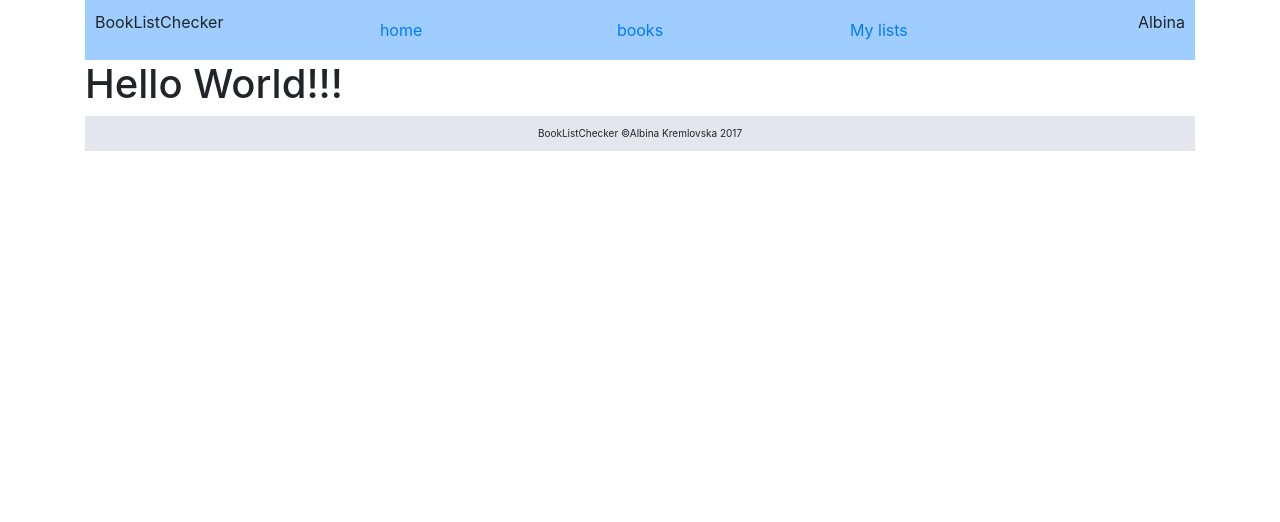
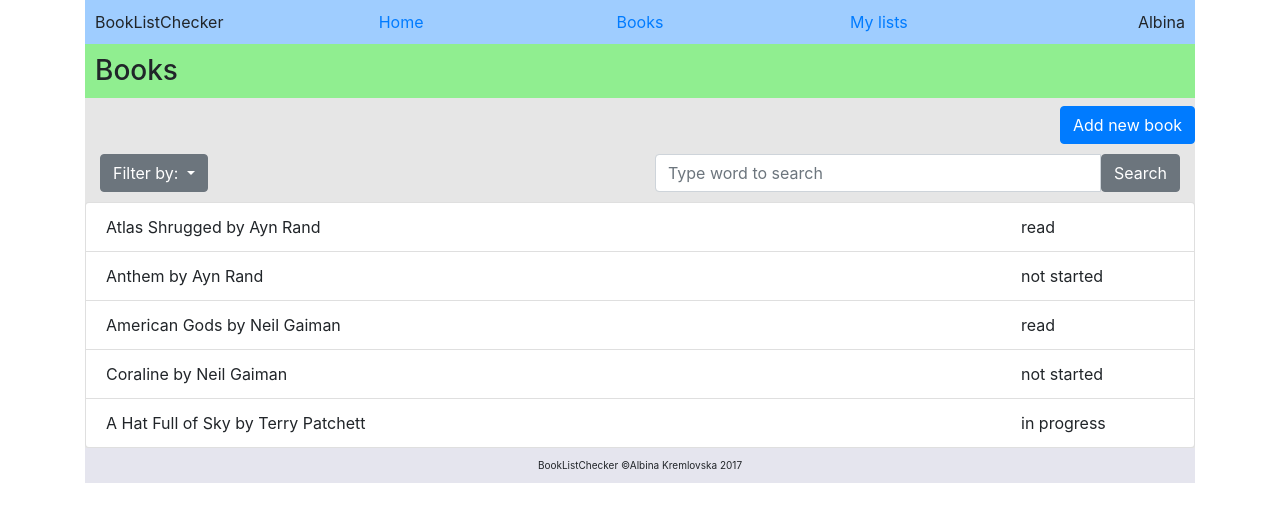
Before and after one commit to OleksandrPopov-San4o/books-todo, a React app: page /books in a window 1280 px wide. Shown: the top 522 px of the page. Built offline with nearby package versions, Linux system fonts and the light colour scheme.

Commit message:
added react-router; added BookList

```diff
--- a/package.json
+++ b/package.json
@@ -23,6 +23,7 @@
     "popper.js": "^1.12.5",
     "react": "^16.0.0",
     "react-dom": "^16.0.0",
+    "react-router-dom": "^4.2.2",
     "reactstrap": "^5.0.0-alpha.3",
     "webpack": "^3.6.0",
     "webpack-dev-server": "^2.9.1"
--- /dev/null
+++ b/src/components/BookItem/BookItemComponent.jsx
@@ -0,0 +1,14 @@
+import React from 'react';
+import { Component } from 'react';
+import { Row, Col } from 'reactstrap';
+
+export default class BookItem extends Component {
+    render() {
+        return (
+             <Row className="book-item">
+                <Col xs="8" sm="10">{this.props.title} by {this.props.author} </Col>
+                <Col xs="4" sm="2">{this.props.status===1 ? 'not started': this.props.status===2? 'in progress': 'read'} </Col>
+            </Row>
+        )
+    }
+}
--- /dev/null
+++ b/src/components/Books/BooksListComponent.jsx
@@ -0,0 +1,61 @@
+import React from 'react';
+import { Component } from 'react';
+import {ListGroup, ListGroupItem, Button, Row, Col} from 'reactstrap';
+import BookItem from '../BookItem/BookItemComponent.jsx';
+import StatusFilter from '../Filter/StatusFilterComponent.jsx';
+
+require('./booklist.css');
+
+const booksMocked = [{
+    title: 'Atlas Shrugged ',
+    author: 'Ayn Rand',
+    status: 3,
+    id: 1
+},{
+    title: 'Anthem',
+    author: 'Ayn Rand',
+    status: 1,
+    id: 2
+}, {
+    title: 'American Gods',
+    author: 'Neil Gaiman',
+    status: 3,
+    id: 3
+}, {
+    title: 'Coraline ',
+    author: 'Neil Gaiman',
+    status: 1,
+    id: 4
+},{
+    title: 'A Hat Full of Sky',
+    author: 'Terry Patchett',
+    status: 2,
+    id: 4
+}];
+
+export default class BooksList extends Component {
+    render() {
+        const listItems = booksMocked.map((book, index) =>
+            <ListGroupItem key={index}>
+                <BookItem {...book}/>
+            </ListGroupItem>
+        );
+
+        return (
+            <div className="book-list">
+                <Row>
+                    <Col xs="12">
+                        <h3 className="component-header">Books</h3>
+                    </Col>
+                    <Col xs="12" className="align-right">
+                        <Button color="primary">Add new book</Button>
+                    </Col>
+                    <Col xs="12">
+                        <StatusFilter filters={Object.keys(booksMocked[0])} />
+                        <ListGroup className="book-list-items">{listItems}</ListGroup>
+                    </Col>
+                </Row>
+            </div>
+        );
+    }
+}
--- /dev/null
+++ b/src/components/Books/booklist.css
@@ -0,0 +1,11 @@
+.book-list {
+    background-color: #e6e6e6;
+}
+
+.book-list-filter {
+    margin: 10px 0;
+}
+
+.align-right {
+   text-align: right;
+}
--- /dev/null
+++ b/src/components/Filter/StatusFilterComponent.jsx
@@ -0,0 +1,56 @@
+import React from 'react';
+import {Component} from 'react';
+import {Row, Col, Dropdown, DropdownToggle, DropdownMenu, DropdownItem, InputGroup, InputGroupButton, Input, Button} from 'reactstrap';
+
+export default class BooksFilter extends Component {
+    constructor(props) {
+    super(props);
+
+    this.toggle = this.toggle.bind(this);
+    //this.setFilter = this.setFilter.;
+
+    this.state = {
+      dropdownOpen: false,
+      filter: ''
+    };
+  }
+
+  toggle() {
+    this.setState({
+      dropdownOpen: !this.state.dropdownOpen
+    });
+  }
+  setFilter(item) {
+      console.log(item)
+      this.setState({
+        filter: item
+    });
+  }
+    render() {
+         const dropdownItems = this.props.filters.map(item => {
+             if (typeof item === 'number') {
+                 item = (item === 1) ? 'not started': (item === 2) ? 'in progress': 'read';
+             }
+
+             return <DropdownItem key={item} onClick={this.setFilter.bind(this, item)}>{item}</DropdownItem>
+            });
+        return (
+             <Row className="book-list-filter" >
+                <Col xs="12" sm="6">
+                    <Dropdown isOpen={this.state.dropdownOpen} toggle={this.toggle}>
+                        <DropdownToggle caret>
+                        Filter by: {this.state.filter}
+                        </DropdownToggle>
+                        <DropdownMenu>{dropdownItems}</DropdownMenu>
+                    </Dropdown>
+                </Col>
+                <Col xs="12" sm="6">
+                    <InputGroup>
+                        <Input placeholder="Type word to search" />
+                        <InputGroupButton><Button color="secondary">Search</Button></InputGroupButton>
+                    </InputGroup>
+                </Col>
+            </Row>
+        )
+    }
+}
--- /dev/null
+++ b/src/components/Home/HomeComponent.jsx
@@ -0,0 +1,11 @@
+import React from 'react';
+import { Component } from 'react';
+
+export default class Home extends Component {
+
+    render() {
+        return (
+            <div>Home sweet home</div>
+        )
+    }
+}
--- /dev/null
+++ b/src/components/Lists/ListComponent.jsx
@@ -0,0 +1,26 @@
+import React from 'react';
+import { Component } from 'react';
+import {ListGroup, ListGroupItem, Row, Col} from 'reactstrap';
+import StatusFilter from '../Filter/StatusFilterComponent.jsx';
+
+
+export default class UserLists extends Component {
+render() {
+    {this.props.status===1 ? 'not started': this.props.status===2? 'in progress': 'read'}
+
+
+        return (
+            <div className="user-list">
+                <Row>
+                    <Col xs="12">
+                        <h3 className="component-header">My list</h3>
+                    </Col>
+                    <Col xs="12">
+                        <StatusFilter filters={[1,2,3]} />
+                        <ListGroup className="book-list-items"></ListGroup>
+                    </Col>
+                </Row>
+            </div>
+        );
+    }
+}
--- a/src/components/Nav/NavComponent.jsx
+++ b/src/components/Nav/NavComponent.jsx
@@ -1,20 +1,21 @@
 import React from 'react';
 import { Component } from 'react';
-import { Nav, NavItem, NavLink } from 'reactstrap';
+import { Nav, NavItem} from 'reactstrap';
+import {Link} from 'react-router-dom';
 
-const navs = ['home', 'books', 'My lists'];
+const navs = [{Home: '/'}, {Books:'/books'}, {'My lists':'/lists'}];
 
 export default class Navigation extends Component {
     render() {
-        const listItems = navs.map((nav) =>
-            <NavItem key={nav}>
-                <NavLink href="#">{nav}</NavLink>
-            </NavItem>
-        );
+        const listItems = navs.map(nav => {
+            let arr = Object.entries(nav)[0];
+            let [k, val] = [arr[0], arr[1]];
 
-        return (
-            <Nav pills>{listItems}</Nav>
-        );
+            return <NavItem key={k}>
+                      <Link to={val}>{k}</Link>
+                  </NavItem>
+        });
 
+        return (<Nav pills>{listItems}</Nav>);
     }
 }
--- a/src/index.jsx
+++ b/src/index.jsx
@@ -1,13 +1,36 @@
 import React from 'react';
 import ReactDOM from 'react-dom';
+import {BrowserRouter, Route, Switch} from 'react-router-dom';
 import 'bootstrap/dist/css/bootstrap.css';
+import {Container, Row, Col} from 'reactstrap';
 import Header from './components/Header/HeaderComponent.jsx';
 import Footer from './components/Footer/FooterComponent.jsx';
+import Home from './components/Home/HomeComponent.jsx';
+import BooksList from './components/Books/BooksListComponent.jsx';
+import UserLists from './components/Lists/ListComponent.jsx';
+
+require ('./main.css')
 
 ReactDOM.render (
-    <div className="container">
-        <Header/>
-        <main><h1>Hello World!!!</h1></main>
-        <Footer/>
-    </div>,
+    <BrowserRouter>
+        <Container>
+            <Row>
+                <Col xs="12">
+                    <Header/>
+                </Col>
+                <Col xs="12">
+                    <main>
+                        <Switch>
+                            <Route exact path="/" component={Home}/>
+                            <Route path="/books" component={BooksList}/>
+                            <Route path="/lists" component={UserLists}/>
+                        </Switch>
+                    </main>
+                </Col>
+                <Col xs="12">
+                    <Footer/>
+                </Col>
+            </Row>
+        </Container>
+    </BrowserRouter>,
     document.getElementById('app'));
--- /dev/null
+++ b/src/main.css
@@ -0,0 +1,4 @@
+.component-header {
+    padding: 10px;
+    background-color: lightgreen;
+}
--- a/webpack.config.js
+++ b/webpack.config.js
@@ -29,7 +29,11 @@ let config = {
             { test: /\.css$/, loader: 'style-loader!css-loader' },
         ]
     },
-    plugins: [HtmlWebpackPluginConfig]
+    plugins: [HtmlWebpackPluginConfig],
+    devServer: {
+    inline: true,
+    historyApiFallback: true,
+},
 
 };
 
```
